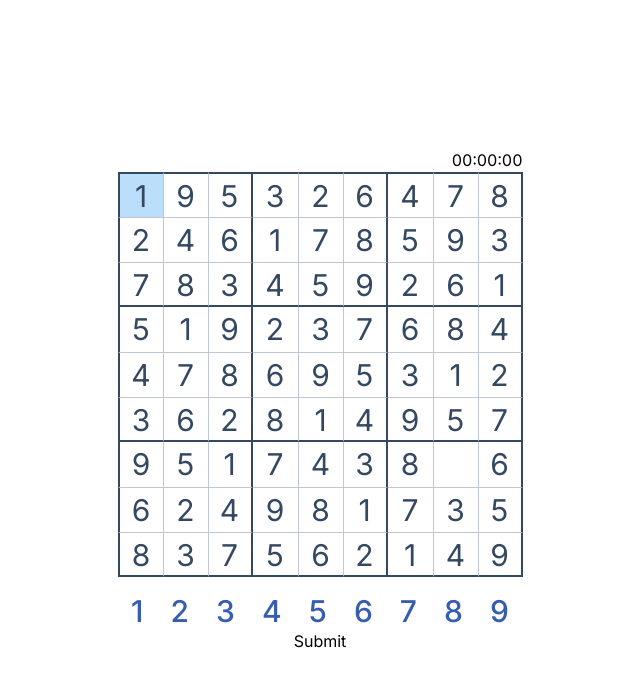
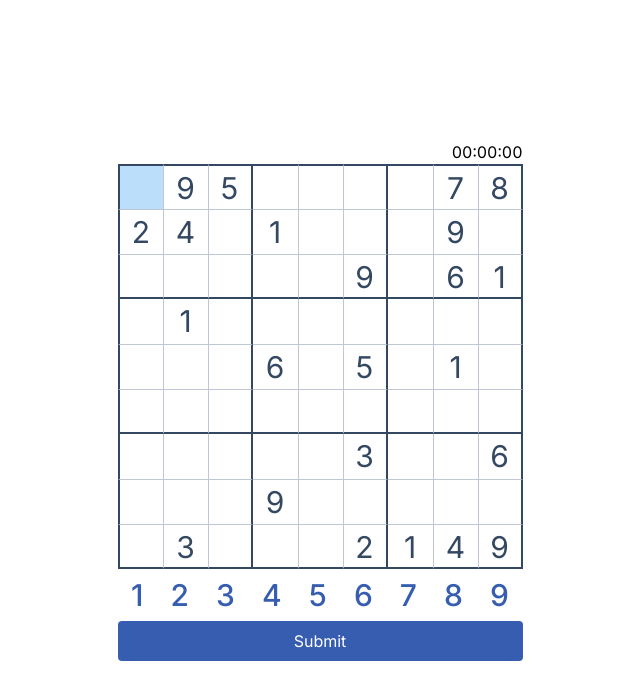
Before and after one commit to itsjustaplant/sudoku, a Next.js app: page / in a window 1280 px wide. Shown: the top 700 px of the page, without its empty margins (320-960 px from the left). Built offline with nearby package versions, Linux system fonts and the light colour scheme.

Commit message:
feat :: add submit button

```diff
--- a/src/components/Keyboard/Keyboard.tsx
+++ b/src/components/Keyboard/Keyboard.tsx
@@ -4,7 +4,7 @@ const Keyboard = () => {
   const keys = Array.from(Array(9));
 
   return (
-    <div className="w-full flex flex-row justify-around text-3xl text-editable-cell font-medium mt-4">
+    <div className="w-full flex flex-row justify-around text-3xl text-editable-cell font-medium mt-2">
       {keys.map((_, i) => <Key key={i} value={i + 1} />)}
     </div>
   );
--- a/src/components/SubmitButton/SubmitButton.tsx
+++ b/src/components/SubmitButton/SubmitButton.tsx
@@ -24,7 +24,7 @@ const SubmitButton = () => {
   };
 
   return (
-  <button onClick={handleSubmit}>
+  <button onClick={handleSubmit} className='text-white bg-editable-cell rounded py-2 mt-2 hover:bg-dark-non-editable-cell transition-all duration-300 border-0'>
     Submit
   </button>
   );
--- a/src/game/Sudoku.ts
+++ b/src/game/Sudoku.ts
@@ -21,7 +21,7 @@ class Sudoku {
   // Constructor
   constructor() {
     this.N = 9;
-    this.K = 1;
+    this.K = 58;
     this.SRN = 3;
 
     // Initialize all entries as false to indicate
--- a/tailwind.config.ts
+++ b/tailwind.config.ts
@@ -1,4 +1,4 @@
-import type { Config } from 'tailwindcss'
+import type { Config } from 'tailwindcss';
 
 const config: Config = {
   content: [
@@ -12,6 +12,7 @@ const config: Config = {
         'dark-border': '#344861',
         'light-border': '#bfc6d4',
         'non-editable-cell': '#344861',
+        'dark-non-editable-cell': '#2F60C9',
         'editable-cell': '#365db0',
         'selected-cell': '#bbdefb'
       },
@@ -23,5 +24,5 @@ const config: Config = {
     },
   },
   plugins: [],
-}
-export default config
+};
+export default config;
```
